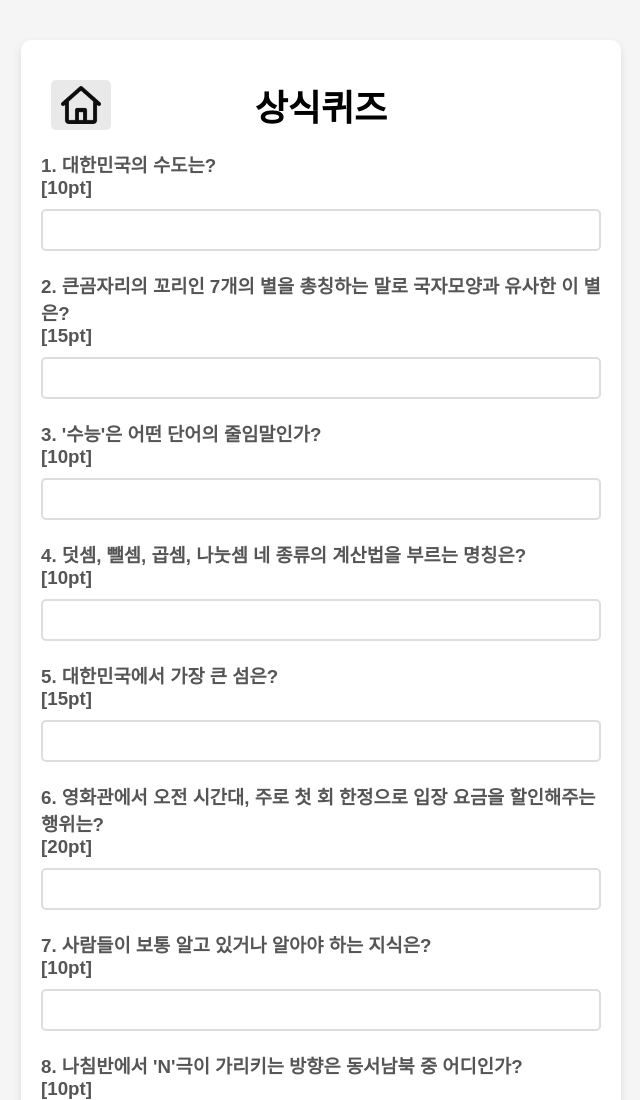
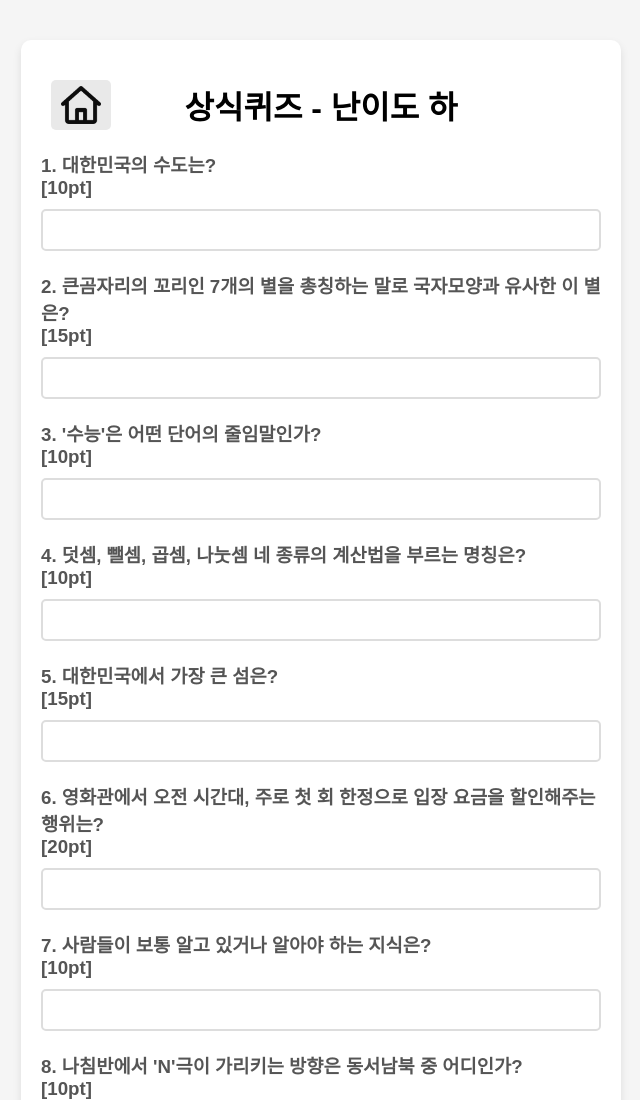
Before and after one commit to hangmin3320/AI_webProject, a plain HTML site: page quizEasy/quizEasy.html in a window 1280 px wide. Shown: the top 1100 px of the page, without its empty margins (319-959 px from the left). Drawn offline with Linux system fonts and the light colour scheme.

Commit message:
[fix] quiztitle font size and ment

```diff
--- a/fourIdioms/fourIdioms.css
+++ b/fourIdioms/fourIdioms.css
@@ -49,7 +49,7 @@ body {
 
 .quizTitle {
     font-weight: bold;
-    font-size: 36px;
+    font-size: 32px;
     flex: 1;
     text-align: center;
     position: absolute;
--- a/proverb/proverb.css
+++ b/proverb/proverb.css
@@ -49,7 +49,7 @@ body {
 
 .quizTitle {
     font-weight: bold;
-    font-size: 36px;
+    font-size: 32px;
     flex: 1;
     text-align: center;
     position: absolute;
--- a/quizEasy/quizEasy.css
+++ b/quizEasy/quizEasy.css
@@ -49,7 +49,7 @@ body {
 
 .quizTitle {
     font-weight: bold;
-    font-size: 36px;
+    font-size: 32px;
     flex: 1;
     text-align: center;
     position: absolute;
--- a/quizEasy/quizEasy.html
+++ b/quizEasy/quizEasy.html
@@ -13,7 +13,7 @@
                 <img src="../home.png">
             </button>
             <div class="quizTitle">
-            상식퀴즈
+            상식퀴즈 - 난이도 하
             </div>
         </div>
         <!-- Short Answer Quiz -->
--- a/quizHard/quizHard.css
+++ b/quizHard/quizHard.css
@@ -49,7 +49,7 @@ body {
 
 .quizTitle {
     font-weight: bold;
-    font-size: 36px;
+    font-size: 32px;
     flex: 1;
     text-align: center;
     position: absolute;
--- a/quizNormal/quizNormal.css
+++ b/quizNormal/quizNormal.css
@@ -49,7 +49,7 @@ body {
 
 .quizTitle {
     font-weight: bold;
-    font-size: 36px;
+    font-size: 32px;
     flex: 1;
     text-align: center;
     position: absolute;
```
Also changed, not shown: quizHard/quizHard.html (+1 -1 lines), quizNormal/quizNormal.html (+1 -1 lines).
